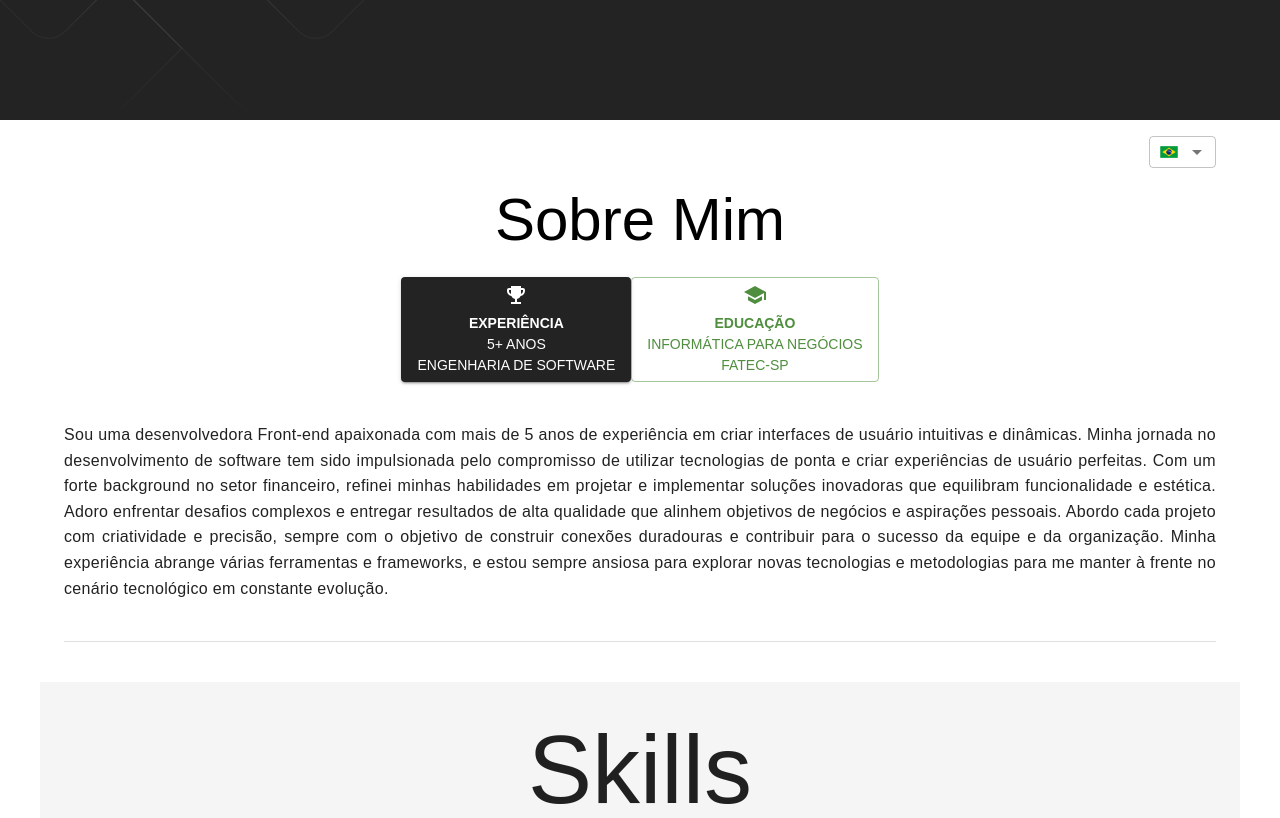
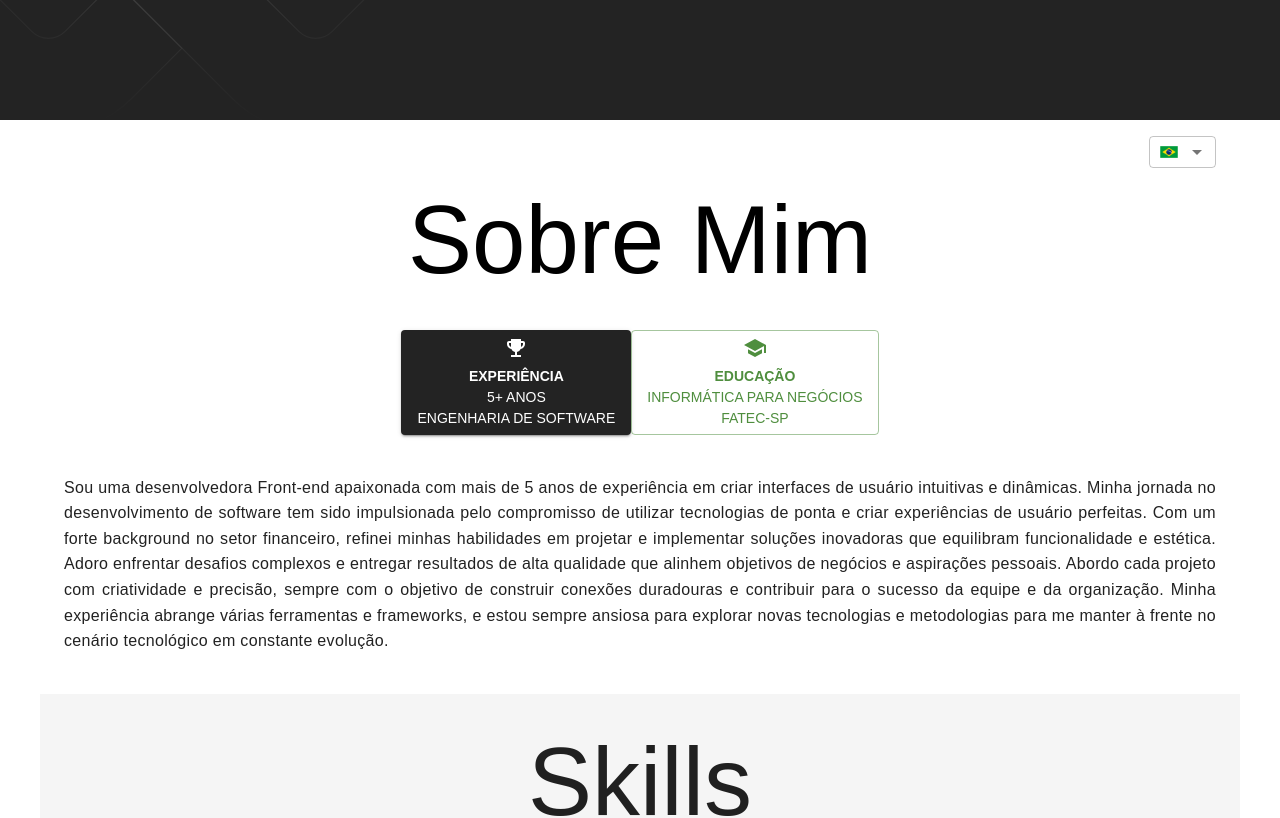
Before and after one commit to dev-valeria/my-portifolio, a React (Vite) app: page /about in a window 1280 px wide. Shown: the part 680-1498 px from the top of the page. Built offline with nearby package versions, Linux system fonts and the light colour scheme.

Commit message:
feat: improve About Me component design

```diff
--- a/src/pages/Home/sections/About/AboutMe.tsx
+++ b/src/pages/Home/sections/About/AboutMe.tsx
@@ -58,7 +58,7 @@ const AboutMe = () => {
   };
 
   return (
-    <Container maxWidth="lg" id="about" sx={{ pt: 2, backgroundColor: 'white', color: 'black' }}>
+    <Container maxWidth="lg" id="about" sx={{ pt: 2, backgroundColor: 'white', color: 'black', mb: 5 }}>
       <Box display="flex" justifyContent="flex-end" mb={2}>
         <Select
         value={language}
@@ -84,7 +84,7 @@ const AboutMe = () => {
           <MenuItem value="en"><StyledImg src={ estadosUnidos } alt="US Flag" /></MenuItem>
         </Select>
         </Box>
-      <Typography variant="h2" textAlign="center" gutterBottom>
+      <Typography variant="h1" textAlign="center" gutterBottom>
         {content[language].title}
       </Typography>
        <Box display="flex" justifyContent="center" mt={2}>
@@ -114,9 +114,6 @@ const AboutMe = () => {
       <Box mb={5} mt={5}>
         <Typography variant="body1"  sx={{
     textAlign: 'justify',
-    borderBottom: '1px solid',
-    borderColor: 'divider',
-    pb: 5,
     lineHeight: 1.6,
     letterSpacing: '0.02em',
     fontWeight: 400,
```
